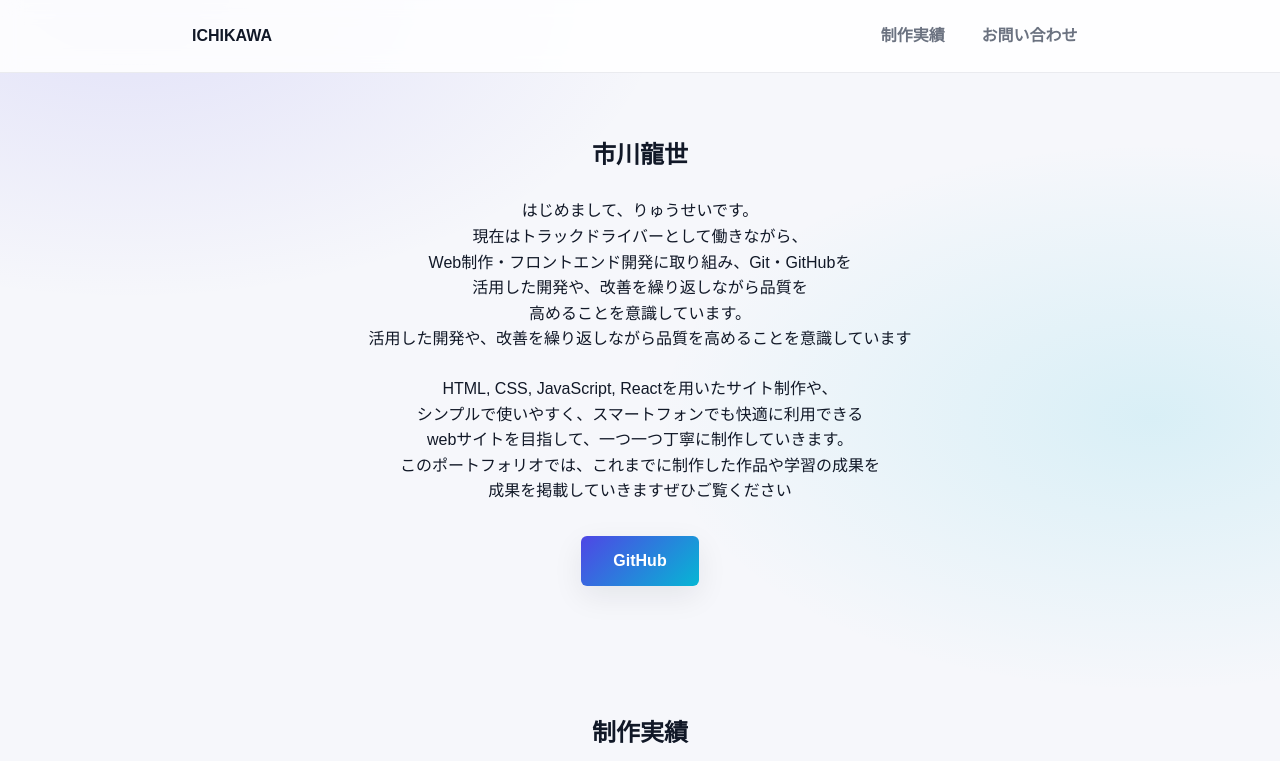
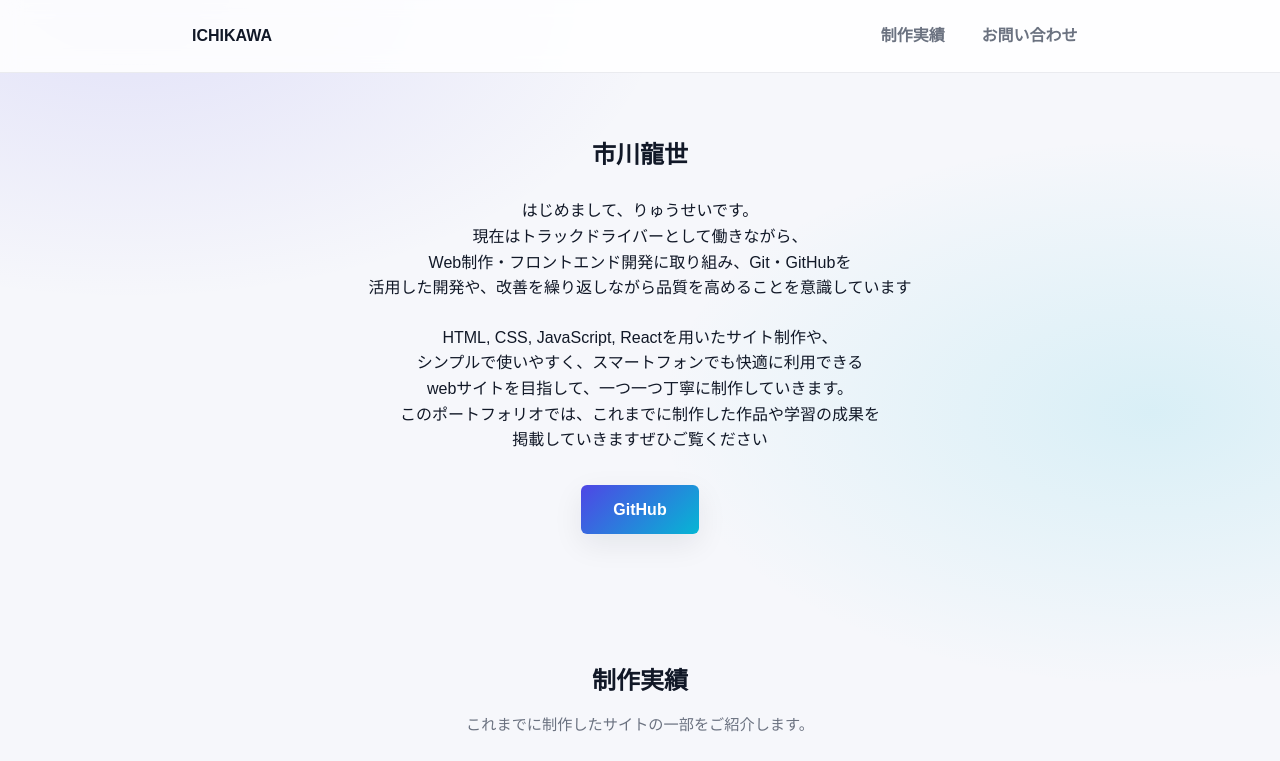
Before and after one commit to ryusei-420/portfolio-site, a plain HTML site: page index.html in a window 1280 px wide. Shown: the top 761 px of the page. Drawn offline with Linux system fonts and the light colour scheme.

Commit message:
style: aboutのtext編集

```diff
--- a/index.html
+++ b/index.html
@@ -26,11 +26,6 @@
           現在はトラックドライバーとして働きながら、
         </p>
         <p>Web制作・フロントエンド開発に取り組み、Git・GitHubを</p>
-        <p>
-          活用した開発や、改善を繰り返しながら品質を</p>
-        <p>
-          高めることを意識しています。
-        </p>
         <p class="about-group-end">
           活用した開発や、改善を繰り返しながら品質を高めることを意識しています
         </p>
@@ -47,7 +42,7 @@
           このポートフォリオでは、これまでに制作した作品や学習の成果を
         </p>
         <p>
-          成果を掲載していきますぜひご覧ください
+          掲載していきますぜひご覧ください
         </p>
         <a href="https://github.com/ryusei-420">GitHub</a>
       </section>
```
